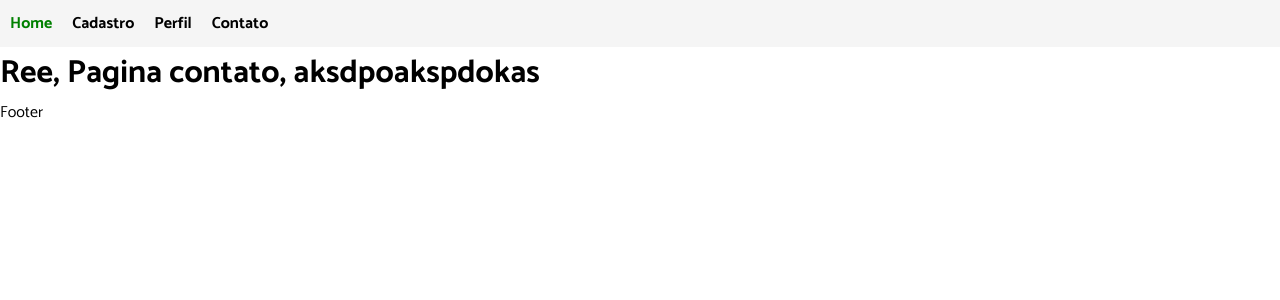
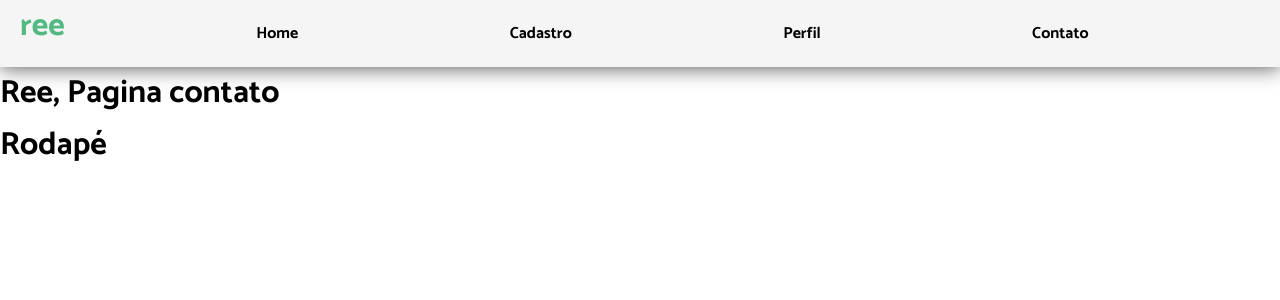
Before and after one commit to italoitalo/ree, a React (Create React App) app: page /contato in a window 1280 px wide. Shown: the top 300 px of the page. Built offline with nearby package versions, Linux system fonts and the light colour scheme.

Commit message:
Custom do Header, adição do footer
tive um erro com o styled components, n consegui prosseguir mais que isso

```diff
--- a/src/App.js
+++ b/src/App.js
@@ -1,12 +1,11 @@
 import React from 'react';
 import {BrowserRouter as Router } from 'react-router-dom';
-import styled from 'styled-components';
 
 import GlobalStyles from './EstiloGlobal';
 
 import Rotas from './components/Rotas/Rotas';
 import Cabecalho from './components/Rotas/Cabecalho';
-
+import Rodape from './components/Rotas/Rodape'
 export default function App() {
 
   return (
@@ -14,7 +13,8 @@ export default function App() {
       <Router>
         <Cabecalho/>
         <Rotas/>
-        Footer
+        <Rodape/>
+
         <GlobalStyles />
       </Router>
     </>
--- a/src/components/Contato.js
+++ b/src/components/Contato.js
@@ -1,7 +1,8 @@
 import React from 'react'
+import styled from 'styled-components'
 
-export default function Home(){
+export default function Contato(){
     return(
-        <h1>Ree, Pagina contato, aksdpoakspdokas</h1>
+        <h1>Ree, Pagina contato</h1>
     )
 }
--- a/src/components/Rotas/Cabecalho.js
+++ b/src/components/Rotas/Cabecalho.js
@@ -1,37 +1,56 @@
 import React from 'react';
 import styled from 'styled-components';
 
-import { BrowserRouter as Router, Link } from 'react-router-dom';
+import { Link } from 'react-router-dom';
 
 export default function Cabecalho(){
     return(
-        <nav>
+        <>
+            <Div>
+                <Navigation to="/"><Logo>ree</Logo></Navigation>
+
                 <Ul>
                     <Navigation to="/"><Li>Home</Li></Navigation>
                     <Navigation to="/cadastro"><Li>Cadastro</Li></Navigation>
                     <Navigation to="/perfil"><Li>Perfil</Li></Navigation>
                     <Navigation to="/contato"><Li>Contato</Li></Navigation>
                 </Ul>
-        </nav>
+            </Div>
+        </>
     )
 }
 const Navigation = styled(Link)`
 text-decoration:none;
 `
 
+const Div= styled.div`
+    display:flex;
+    background-color: whitesmoke;
+    box-shadow: 0px 0px 20px #484848;
+    position:relative;
+`
+
+const Logo = styled.div`
+    font-size: 2rem;
+    font-weight: bolder;
+    padding-left: 20px;
+    color: #51B981;
+`
+
 const Li = styled.li`
+    padding:20px;
 
-padding:10px;
     color: black;
     font-weight:bold;
-text-decoration:none;
 
     &:hover{
-    color: green;
+        color: #51B981;
+        background-color:whitesmoke;
     }
 `
 
 const Ul = styled.ul`
 display:flex;
-background-color: whitesmoke;
+width:100% ;
+justify-content: space-evenly;
 `
--- /dev/null
+++ b/src/components/Rotas/Rodape.js
@@ -0,0 +1,9 @@
+import React from 'react'
+
+export default function Rodape(){
+    return(
+        <>
+            <h1>Rodapé</h1>
+        </>
+    )
+}
--- a/src/components/Rotas/Rotas.js
+++ b/src/components/Rotas/Rotas.js
@@ -1,7 +1,7 @@
 import React from 'react';
-import { BrowserRouter as Router, Switch, Route, Link } from 'react-router-dom';
+import { Switch, Route } from 'react-router-dom';
 
-import Home from './Home'
+import Home from './../Home'
 import formCadastro from './../formCadastro'
 import PadraoPerfil from './../PadraoPerfil'
 import Contato from './../Contato'
--- a/src/components/formCadastro.js
+++ b/src/components/formCadastro.js
@@ -176,10 +176,4 @@ const DivImg = styled.div`
 
 const ImgPerfil = styled.img`
     margin-right:1.8194rem;
-    margin-left:
-
-
-
-
-
 `;
```
Also changed, not shown: src/components/Home.js (renamed from src/components/Rotas/Home.js), 1 other file (tests, documents, lock files or other folders). Lines whose indentation alone changed are shown as unchanged.
